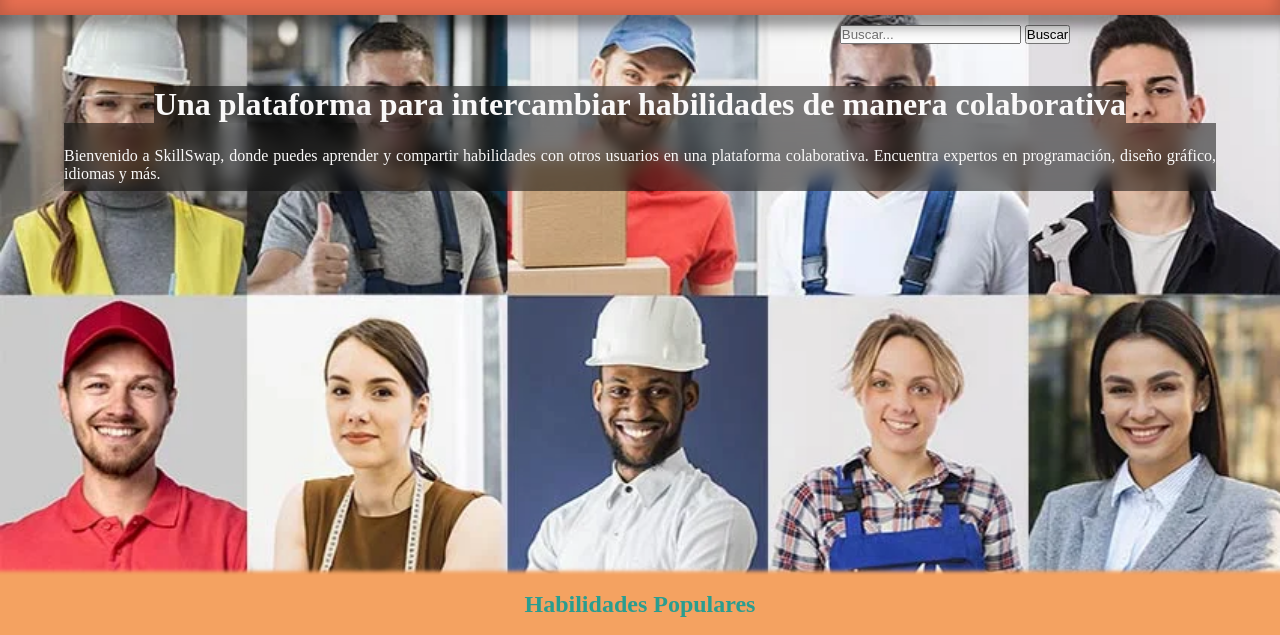
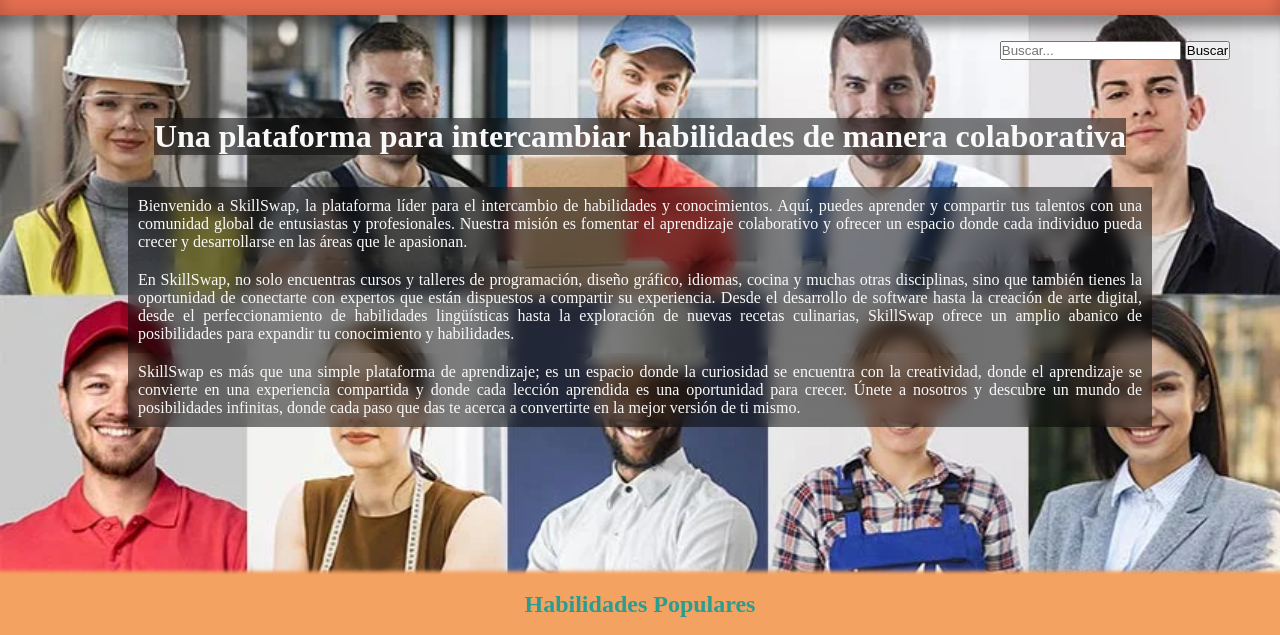
Before and after one commit to 63N3S1S/Pre-entregable-2, a plain HTML site: page index.html in a window 1280 px wide. Shown: the part 49-684 px from the top of the page. Drawn offline with nearby package versions, Linux system fonts and the light colour scheme.

Commit message:
Cambios en index.html/scss

```diff
--- a/index.html
+++ b/index.html
@@ -59,7 +59,9 @@
                         <input type="submit" value="Buscar">
                     </form>
                     <h1>Una plataforma para intercambiar habilidades de manera colaborativa</h1>
-                    <p>Bienvenido a SkillSwap, donde puedes aprender y compartir habilidades con otros usuarios en una plataforma colaborativa. Encuentra expertos en programación, diseño gráfico, idiomas y más.</p>
+                    <p>Bienvenido a SkillSwap, la plataforma líder para el intercambio de habilidades y conocimientos. Aquí, puedes aprender y compartir tus talentos con una comunidad global de entusiastas y profesionales. Nuestra misión es fomentar el aprendizaje colaborativo y ofrecer un espacio donde cada individuo pueda crecer y desarrollarse en las áreas que le apasionan.
+                    <p>En SkillSwap, no solo encuentras cursos y talleres de programación, diseño gráfico, idiomas, cocina y muchas otras disciplinas, sino que también tienes la oportunidad de conectarte con expertos que están dispuestos a compartir su experiencia. Desde el desarrollo de software hasta la creación de arte digital, desde el perfeccionamiento de habilidades lingüísticas hasta la exploración de nuevas recetas culinarias, SkillSwap ofrece un amplio abanico de posibilidades para expandir tu conocimiento y habilidades.</p>
+                    <p>SkillSwap es más que una simple plataforma de aprendizaje; es un espacio donde la curiosidad se encuentra con la creatividad, donde el aprendizaje se convierte en una experiencia compartida y donde cada lección aprendida es una oportunidad para crecer. Únete a nosotros y descubre un mundo de posibilidades infinitas, donde cada paso que das te acerca a convertirte en la mejor versión de ti mismo.</p>
                 </div>
             </div>
         </div>
--- a/scss/pages/_index.scss
+++ b/scss/pages/_index.scss
@@ -12,8 +12,9 @@
     align-items: center;
 
     form {
+        margin-top: 1rem;
         padding: 10px;
-        padding-left: 50vw;
+        padding-left: 75vw;
     }
 
     h1 {
@@ -22,17 +23,17 @@
         width: auto;
         text-align: center;
         backdrop-filter: blur(8px);
-        margin-top: 2rem;
+        margin-top: 3rem;
+        margin-bottom: 2rem;
     }
 
     p {
-        padding-top: 1.5rem;
-        padding-bottom: 0.5rem;
         color: rgb(250, 249, 249);
         background-color: rgba(0, 0, 0, 0.5);
-        width: 90%;
+        width: 80%;
         text-align: justify;
         backdrop-filter: blur(8px);
+        padding: 10px;
     }
 }
 
```
Also changed, not shown: css/style.css, 1 other file.
